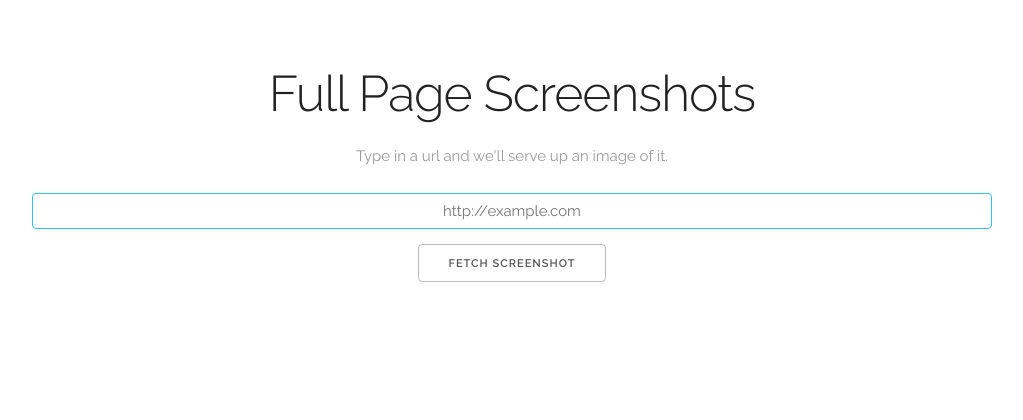
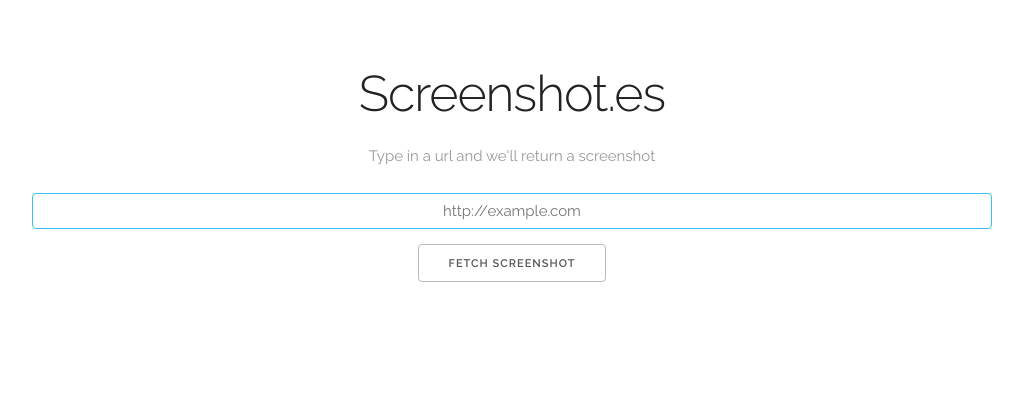
Before and after one commit to seanbehan/screenshotes, a Flask app: page / in a window 1280 px wide. Shown: the top 420 px of the page, without its empty margins (128-1151 px from the left). Run offline with Flask 2, Linux system fonts and the light colour scheme; some libraries are stand-ins or nearby versions.

Commit message:
link up screenshot and change page title

```diff
--- a/templates/index.html
+++ b/templates/index.html
@@ -3,9 +3,9 @@
 {% block main %}
 <div class="row">
   <div class="twelve columns center">
-    <h1>Full Page Screenshots</h1>
+    <h1>Screenshot.es</h1>
     <p class="gray">
-      Type in a url and we'll serve up an image of it.
+      Type in a url and we'll return a screenshot
     </p>
   </div>
 
@@ -62,6 +62,9 @@ $(document).ready(function(){
       }
     })
   })
+  $("body").on("click", ".preview", function(e){
+    location.href = $(this).attr("src")
+  });
 });
 </script>
 {% endblock %}
--- a/templates/layout.html
+++ b/templates/layout.html
@@ -2,7 +2,7 @@
 <html lang="en">
 <head>
   <meta charset="utf-8">
-  <title>Full Page Screenshots</title>
+  <title>Screenshot.es | Full Page Screenshots</title>
   <meta name="description" content="">
   <meta name="author" content="">
   <meta name="viewport" content="width=device-width, initial-scale=1, maximum-scale=1">
@@ -19,6 +19,7 @@
     box-shadow:0px 0px 10px #DDD;
     border:solid 2px #FFF;
     width:100%;
+    cursor:pointer;
   }
   .center {
     text-align:center;
```
